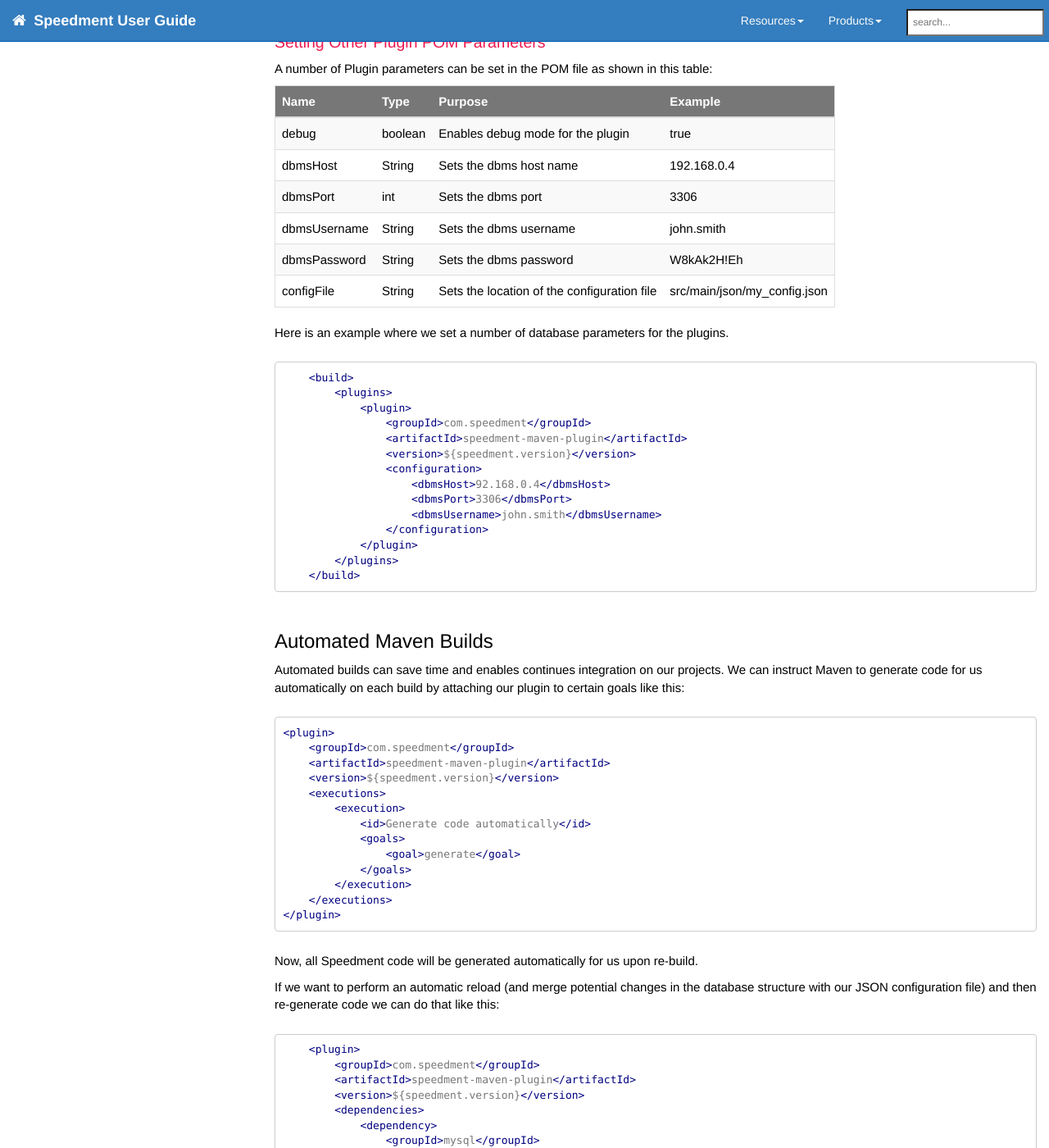
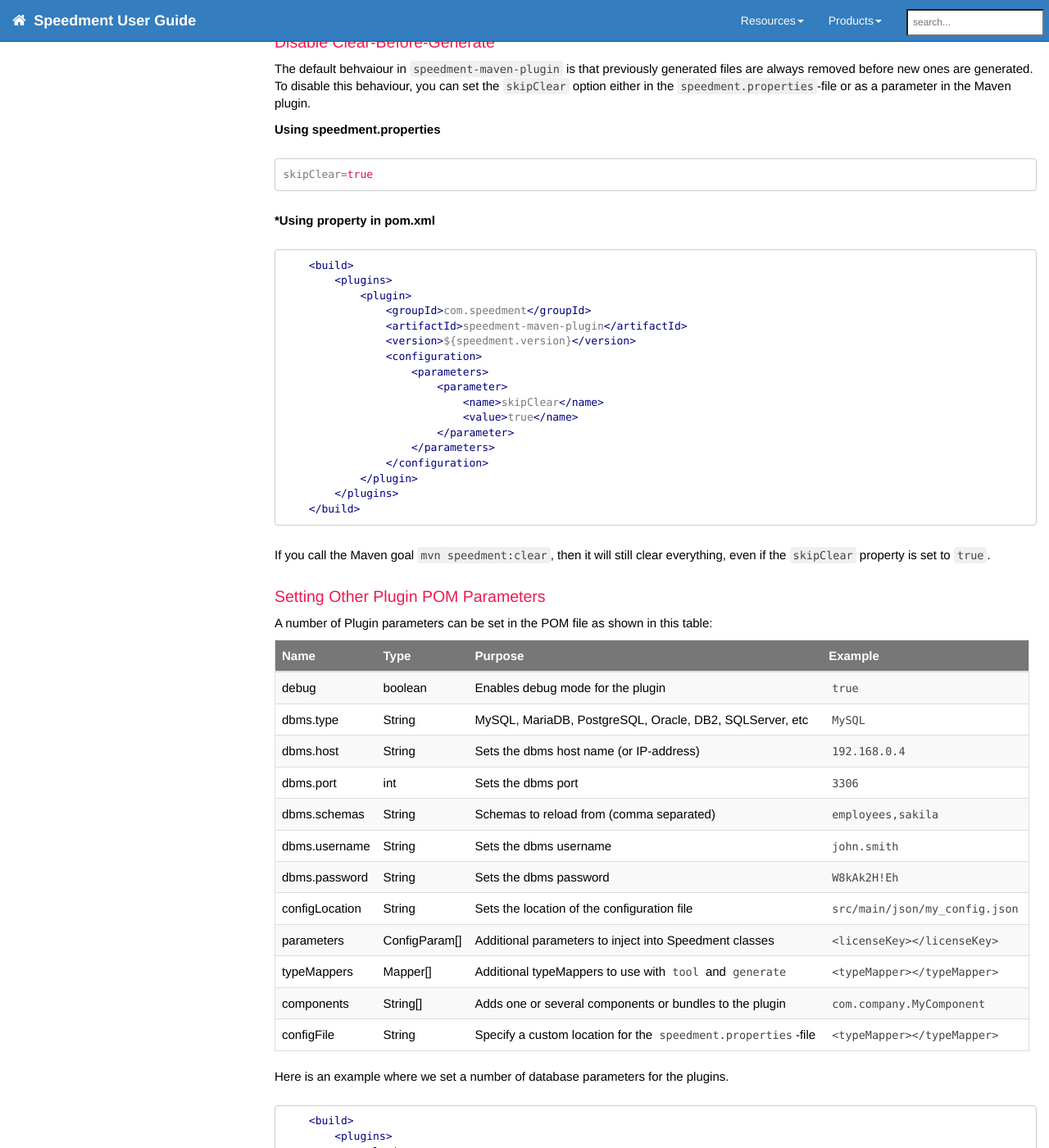
Before and after one commit to speedment/speedment-doc, a Jekyll site: the page built from pages/maven.md, in a window 1280 px wide and 1400 px high, scrolled down 9877 px. Shown: the whole window at 82% size. Built offline with Jekyll 4.4.1, drawn with Linux system fonts in a browser that asks for light colours; nearby versions of some CDN libraries; comment, search, counter and statistics services are not loaded; some of the changed text lies outside the part shown.

Commit message:
Improve doc of maven plugin with skipClear

````diff
--- a/pages/maven.md
+++ b/pages/maven.md
@@ -461,18 +461,54 @@
 ```
 Check the documentation for the individual Components to see what parameters can be set.
 
+### Disable Clear-Before-Generate
+The default behvaiour in `speedment-maven-plugin` is that previously generated files are always removed before new ones are generated. To disable this behaviour, you can set the `skipClear` option either in the `speedment.properties`-file or as a parameter in the Maven plugin.
+
+**Using speedment.properties**
+```properties
+skipClear=true
+```
+
+***Using property in pom.xml**
+```xml
+    <build>
+        <plugins>
+            <plugin>
+                <groupId>com.speedment</groupId>
+                <artifactId>speedment-maven-plugin</artifactId>
+                <version>${speedment.version}</version>
+                <configuration>
+                    <parameters>
+                        <parameter>
+                            <name>skipClear</name>
+                            <value>true</name>
+                        </parameter>
+                    </parameters>
+                </configuration>
+            </plugin>
+        </plugins>
+    </build>
+```
+
+If you call the Maven goal `mvn speedment:clear`, then it will still clear everything, even if the `skipClear` property is set to `true`.
 
 ### Setting Other Plugin POM Parameters
 A number of Plugin parameters can be set in the POM file as shown in this table:
 
-| Name           | Type     | Purpose                                            | Example     |
-| :------------- | :------- | :------------------------------------------------- | :---------- |
-| debug          | boolean  | Enables debug mode for the plugin                  | true        |
-| dbmsHost       | String   | Sets the dbms host name                            | 192.168.0.4 |
-| dbmsPort       | int      | Sets the dbms port                                 | 3306        |
-| dbmsUsername   | String   | Sets the dbms username                             | john.smith  |
-| dbmsPassword   | String   | Sets the dbms password                             | W8kAk2H!Eh  |
-| configFile     | String   | Sets the location of the configuration file        | src/main/json/my_config.json |
+| Name           | Type          | Purpose                                                       | Example                        |
+| :------------- | :------------ | :------------------------------------------------------------ | :----------------------------- |
+| debug          | boolean       | Enables debug mode for the plugin                             | `true`                         |
+| dbms.type      | String        | MySQL, MariaDB, PostgreSQL, Oracle, DB2, SQLServer, etc       | `MySQL`                        |
+| dbms.host      | String        | Sets the dbms host name (or IP-address)                       | `192.168.0.4`                  |
+| dbms.port      | int           | Sets the dbms port                                            | `3306`                         |
+| dbms.schemas   | String        | Schemas to reload from (comma separated)                      | `employees,sakila`             |
+| dbms.username  | String        | Sets the dbms username                                        | `john.smith`                   |
+| dbms.password  | String        | Sets the dbms password                                        | `W8kAk2H!Eh`                   |
+| configLocation | String        | Sets the location of the configuration file                   | `src/main/json/my_config.json` |
+| parameters     | ConfigParam[] | Additional parameters to inject into Speedment classes        | `<licenseKey></licenseKey>`    |
+| typeMappers    | Mapper[]      | Additional typeMappers to use with `tool` and `generate`      | `<typeMapper></typeMapper>`    |
+| components     | String[]      | Adds one or several components or bundles to the plugin       | `com.company.MyComponent`      |
+| configFile     | String        | Specify a custom location for the `speedment.properties`-file | `<typeMapper></typeMapper>`    |
 
 Here is an example where we set a number of database parameters for the plugins.
 ``` xml
@@ -554,6 +590,23 @@
 To tell Speedment to generate all code into the `target/generated-sources/`-folder, open the Speedment tool and change the `Package Location` like this. Note that you might have to uncheck `Auto` when you switch from a default option to a custom one.
 
 {% include image.html file="use_generated_sources.png" url="https://www.speedment.com/" alt="Generate Code into the generated-sources folder in the Speedment tool" caption="Change 'Package Location' to use 'target/generated-sources/'" %}
+
+You can also change this without launching the tool by setting the property `packageLocation` directly in the Maven Plugin.
+
+```xml
+    <build>
+        <plugins>
+            <plugin>
+                <groupId>com.speedment</groupId>
+                <artifactId>speedment-maven-plugin</artifactId>
+                <version>${speedment.version}</version>
+                <configuration>
+                    <packageLocation>target/generated-sources/</packageLocation>
+                </configuration>
+            </plugin>
+        </plugins>
+    </build>
+```
 
 ## Speedment Enterprise
 Speedment Enterprise is configured the same way except that we have to use different group and artifact ids. Here is an example of a Speedment Enterprise plugin definition:
````
Also changed, not shown: other parts of pages/maven.md (+11 -14 lines).
